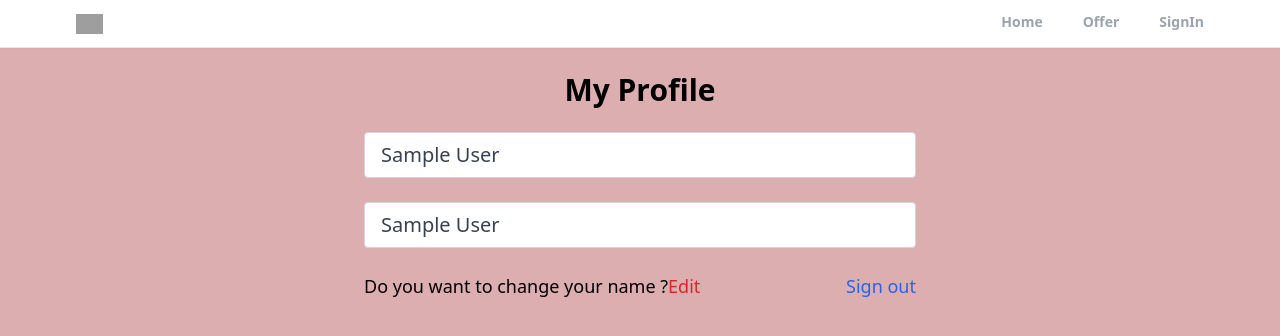
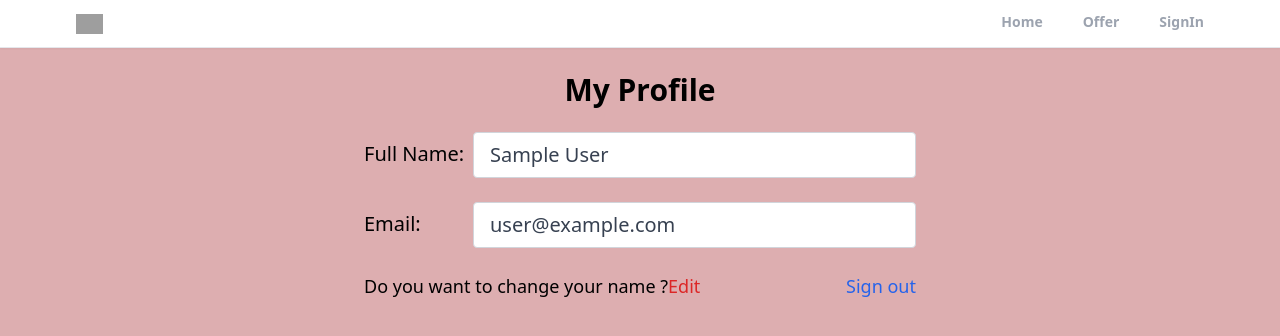
Before and after one commit to KhanhLocVo/BookingHotel, a React (Create React App) app in the folder bookinghotel/: page /profile in a window 1280 px wide. Shown: the top 336 px of the page. Built offline with nearby package versions, Linux system fonts and the light colour scheme; no server answers; sample sign-in values are in the browser's storage; grey boxes are pictures that could not be loaded.

Commit message:
add the edit functionality to the profile page

```diff
--- a/bookinghotel/src/pages/Profile.jsx
+++ b/bookinghotel/src/pages/Profile.jsx
@@ -1,15 +1,19 @@
 import React from 'react';
 import { useState } from 'react';
-import {getAuth} from 'firebase/auth';
+import {getAuth, updateProfile} from 'firebase/auth';
 import { useNavigate } from 'react-router-dom';
+import { toast } from 'react-toastify';
+import { updateDoc, doc } from 'firebase/firestore';
+import { db } from '../firebase';
 
 
 export default function Profile() {
   const navigate = useNavigate();
   const auth = getAuth();
+  const [changeDetail, setChangeDetail] = useState(false);
   const [formData, setFormData] = useState({
     fullName : auth.currentUser.displayName,
-    email : auth.currentUser.displayName,
+    email : auth.currentUser.email,
   });
   const {fullName, email} = formData;
 
@@ -17,24 +21,62 @@ export default function Profile() {
     auth.signOut();
     navigate("/sign-in")
   }
+
+  function onChange(e){
+    setFormData((prevState) =>({
+      ...prevState,
+      [e.target.id] : e.target.value,
+    }));
+  }
+
+  async function onSubmit(){
+    try {
+      if(auth.currentUser.displayName !== fullName){
+        await updateProfile(auth.currentUser, {
+          displayName : fullName,
+        });
+        const docRef = doc(db, "users", auth.currentUser.uid);
+        await updateDoc(docRef, {
+          fullName,
+
+        });
+      }
+      toast.success("Profile details updated");
+    } catch (error) {
+      toast.error("Could not update the profile details");
+    }
+  }
   return (
     <div>
       <section className="max-w-6xl mx-auto flex justify-center items-center flex-col">
         <h1 className="text-3xl text-center mt-6 font-bold">My Profile</h1>
         <div className="w-full md:w-[50%] mt-6 px-3">
           <form action="">
+            <div className="flex">
+              <p className="w-full md:w-[25%] text-xl pt-2">Full Name: </p>
+              <input type="text" id="fullName" value={fullName} disabled={!changeDetail} onChange={onChange}
+              className={`mb-6 w-full px-4 py-2 text-xl text-gray-700 bg-white border border-gray-300 rounded transition ease-in-out ${changeDetail && "bg-red-200 focus:bg-red-200"}`}
+              />
+            </div>
 
-            <input type="text" id="fullName" value={fullName} disabled
-            className="mb-6 w-full px-4 py-2 text-xl text-gray-700 bg-white border border-gray-300 rounded transition ease-in-out"
-            />
+            <div className="flex">
+              <p className="w-full md:w-[25%] text-xl pt-2">Email: </p>
+              <input type="text" id="email" value={email} disabled
+              className=" mb-6 w-full px-4 py-2 text-xl text-gray-700 bg-white border border-gray-300 rounded transition ease-in-out"
+              />
+            </div>
 
-            <input type="email" id="email" value={email} disabled
-            className=" mb-6 w-full px-4 py-2 text-xl text-gray-700 bg-white border border-gray-300 rounded transition ease-in-out"
-            />
 
             <div className="flex justify-between whitespace-nowrap text-sm sm:text-lg mb-6">
               <p className="flex items-center">Do you want to change your name ?
-                <span className="text-red-600 hover:text-red-700 transition ease-in-out duration-200 cursor-pointer">Edit</span>
+                <span onClick={() => {
+                  changeDetail && onSubmit();
+                  setChangeDetail((prevState) => !prevState );
+                } }
+                className="text-red-600 hover:text-red-700 transition ease-in-out duration-200 cursor-pointer"
+                >
+                  {changeDetail ?  "Apply Change" : "Edit"}
+                </span>
               </p>
               <p onClick={onLogout} className="text-blue-600 hover:text-blue-800 transition duration-200 ease-in-out cursor-pointer">Sign out</p>
             </div>
--- a/bookinghotel/src/pages/SignIn.jsx
+++ b/bookinghotel/src/pages/SignIn.jsx
@@ -30,7 +30,7 @@ export default function SignIn() {
       const auth = getAuth();
       const userCredentials = await signInWithEmailAndPassword(auth, email, password);
       if(userCredentials.user){
-        navigate("/");
+        navigate("/profile");
       }
     } catch (error) {
       toast.error("Bad user credentials");
```
